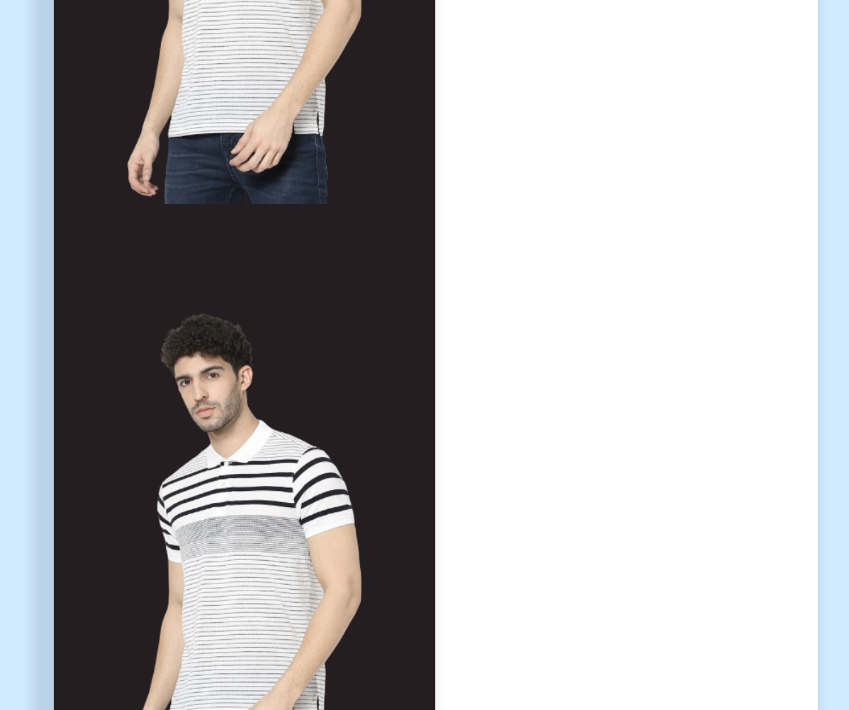
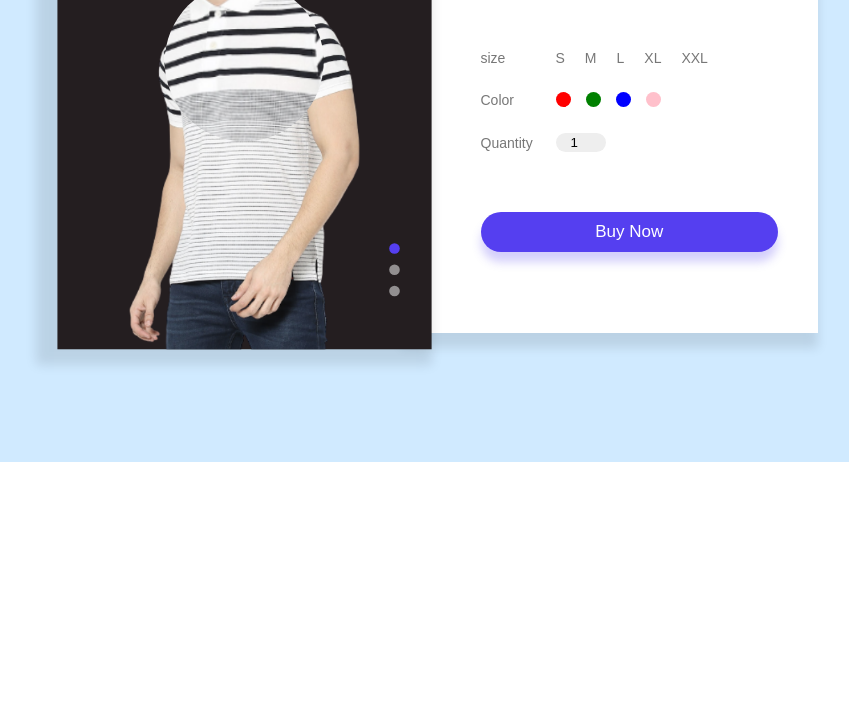
Before and after one commit to Achraf-Rejouan/Product-Page-Design, a plain HTML site: page index.html in a window 1280 px wide. Shown: the part 338-1048 px from the top of the page, without its empty margins (197-1046 px from the left). After the commit the page ends 831 px from the top, so only its background shows below. Drawn offline with Linux system fonts and the light colour scheme; some packages are replaced by stand-ins of ours; a script that the page names is missing.

Commit message:
update and upload the full version

```diff
--- a/style.css
+++ b/style.css
@@ -1,10 +1,11 @@
-*{
+* {
     margin: 0;
     padding: 0;
     font-family: 'Poppins', sans-serif;
     box-sizing: border-box;
 }
-.container{
+
+.container {
     width: 100%;
     min-height: 100vh;
     background: #d0eaff;
@@ -12,66 +13,191 @@
     align-items: center;
     justify-content: center;
 }
-.product{
+
+.product {
     width: 90%;
     max-width: 750px;
     display: flex;
 }
-.gallery{
+
+.gallery {
+    width: max-content;
+    position: relative;
+    --zoom-x: 50%;
+    --zoom-y: 50%;
+    --zoom-show: none;
     flex-basis: 47%;
     background: #241e20;
-    transform: scale(1.08);
-    box-shadow: -10px 5px 10px 10px rgba(0,0,0,0.1);
+    transform: scale(1.06);
+    box-shadow: -10px 5px 10px 10px rgba(0, 0, 0, 0.1);
 }
-.gallery img{
+
+.gallery img:nth-chiLd(2) {
+    pointer-events: none;
+    clip-path: circle(50px at var(--zoom-x) var(--zoom-y));
+    position: absolute;
+    left: 0;
+    top: 0;
+    transform: scale(1.5);
+}
+
+.gallery img {
     width: 100%;
     display: block;
     padding-top: 100px;
 }
-.details{
+
+.details {
     flex-basis: 53%;
     background: #fff;
     padding: 40px;
     padding-left: 60px;
     box-shadow: -10px 5px 10px 10px rgba(0, 0, 0, 0.1);
-    font-size: 13px;
+    font-size: 15px;
     font-weight: 500;
     color: #777;
 }
-.details h1{
+
+.details h1 {
     color: #333;
     font-size: 35px;
 }
-.details h2{
+
+.details h2 {
     color: #555;
     font-size: 30px;
     font-weight: 600;
 }
-.details h3{
+
+.details h3 {
     color: #09ad81;
     margin-bottom: 20px;
 }
-.details form{
-    font-size: 15px;
-    font-weight: 400;
+
+.details form {
+    font-size: 14px;
+    font-weight: 500;
 }
-.size-select{
+
+.size-select {
     display: flex;
     align-items: center;
     margin-top: 50px;
 }
-.size-select p{
+
+.size-select p {
     width: 70px;
 }
-.size-select input:checked + span {
-    color: #0c0cf6ef ;
+
+.size-select input:checked+span {
+    color: #0c0cf6ef;
     font-weight: 600;
 }
-.size-select input{
+
+.size-select input,
+.color-select input {
     display: none;
 }
+
 .size-select span {
     padding: 5px;
     margin-right: 10px;
     cursor: pointer;
 }
+
+.color-select {
+    display: flex;
+    align-items: center;
+    margin-top: 20px;
+}
+
+.color-select p {
+    width: 75px;
+}
+
+.color-select span {
+    display: inline-block;
+    width: 15px;
+    height: 15px;
+    border-radius: 50%;
+    margin-right: 15px;
+    cursor: pointer;
+}
+
+.color-1 {
+    background: red;
+}
+
+.color-2 {
+    background: green;
+}
+
+.color-3 {
+    background: blue;
+}
+
+.color-4 {
+    background: pink;
+}
+
+.color-select input:checked+span {
+    transform: scale(0.7);
+    box-shadow: 0 0 0 4px #fff, 0 0 0 6px #000;
+}
+
+.quantity-select {
+    display: flex;
+    align-items: center;
+    margin-top: 20px;
+}
+
+.quantity-select p {
+    width: 75px;
+}
+
+.quantity-select input {
+    background: #eee;
+    border: 0;
+    outline: 0;
+    padding: 2px 2px 2px 15px;
+    width: 50px;
+    border-radius: 12px;
+}
+
+form :not(button) {
+    margin-top: 3px;
+}
+
+form button {
+    background: #553ff0;
+    color: #fff;
+    font-size: 17px;
+    width: 100%;
+    padding: 10px;
+    border-radius: 30px;
+    border: 0;
+    outline: 0;
+    margin-top: 60px;
+    box-shadow: 0 10px 10px rgba(83, 63, 240, 0.25);
+    cursor: pointer;
+}
+
+.controls {
+    position: absolute;
+    bottom: 40px;
+    right: 20px;
+}
+
+.controls .btn {
+    display: block;
+    width: 10px;
+    height: 10px;
+    border-radius: 50%;
+    background: #ffffff80;
+    margin: 10px;
+    cursor: pointer;
+}
+
+.btn.active {
+    background: #553ff0;
+}
```
